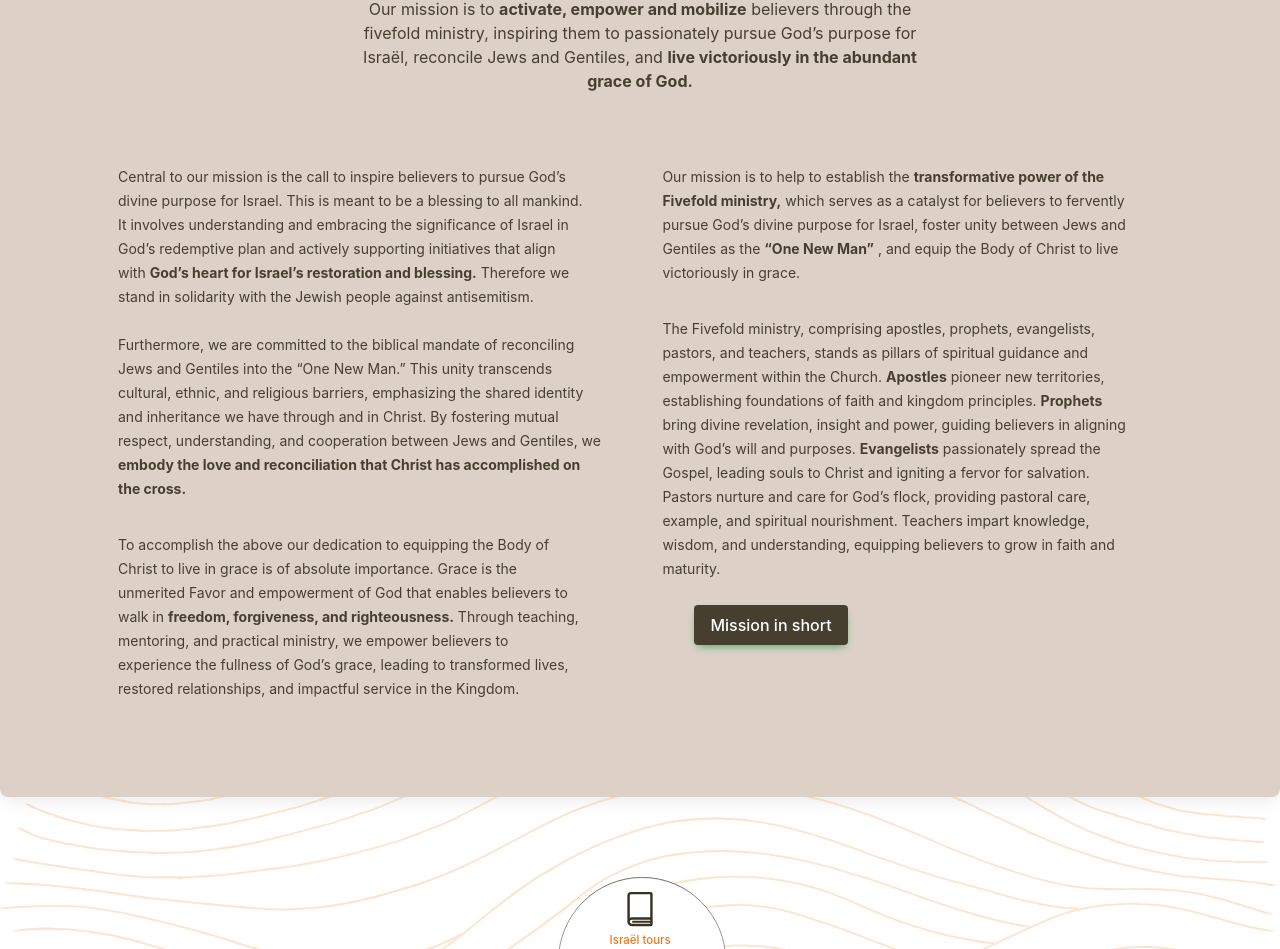
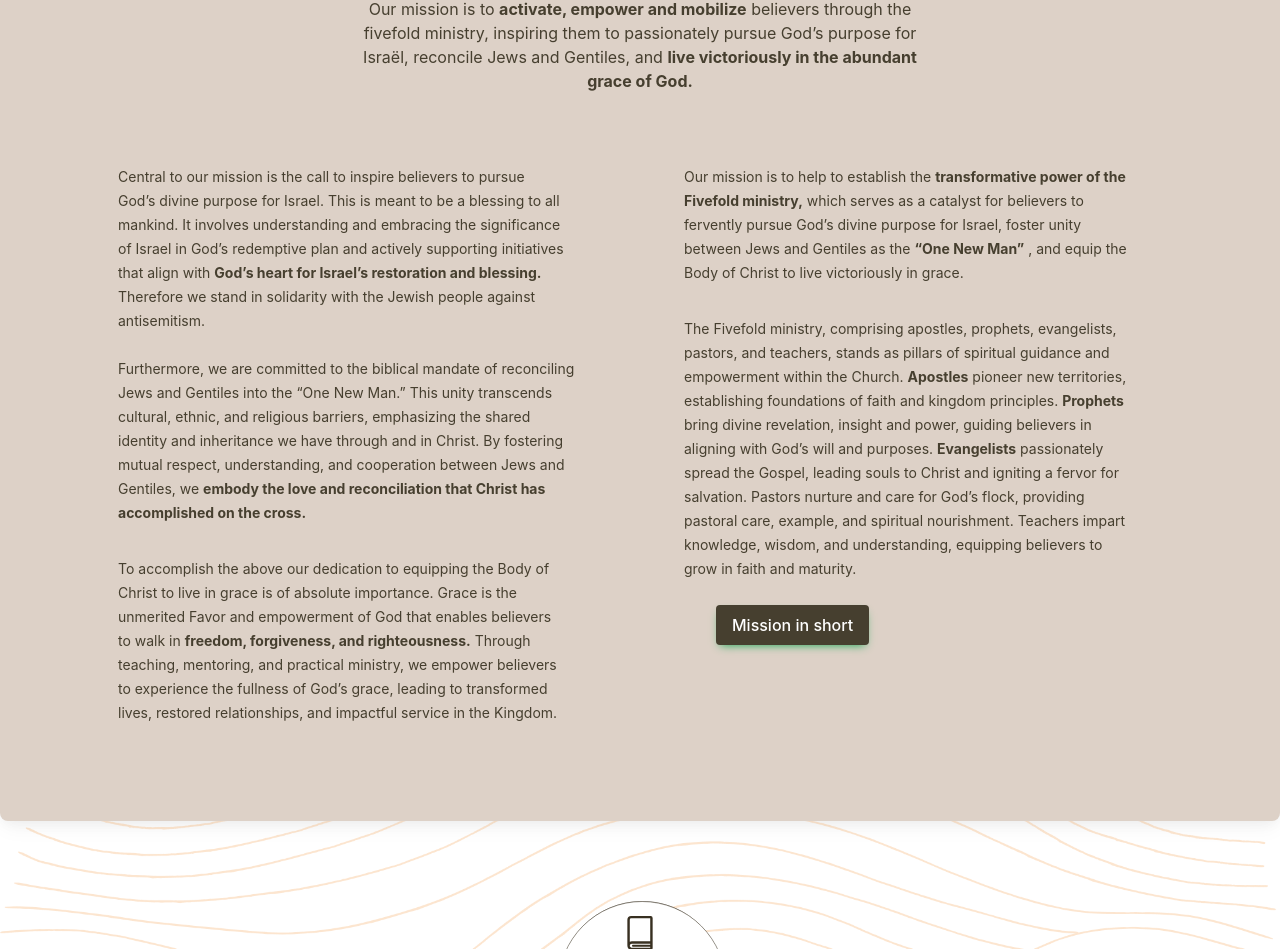
Before and after one commit to OsmanSamar/fathershouse, a React (Create React App) app: page / in a window 1280 px wide. Shown: the part 1396-2345 px from the top of the page. Built offline with nearby package versions, Linux system fonts and the light colour scheme.

Commit message:
Added   marginLeft: "4rem" to left column

```diff
--- a/src/components/Mission.jsx
+++ b/src/components/Mission.jsx
@@ -545,7 +545,7 @@ const Mission = () => {
                 {/* Added   marginLeft: "4rem", */}
                 <Col
                   style={{
-                    marginLeft: "1.3rem",
+                    marginLeft: "4rem",
                   }}
                 >
                   <Card.Text
```
